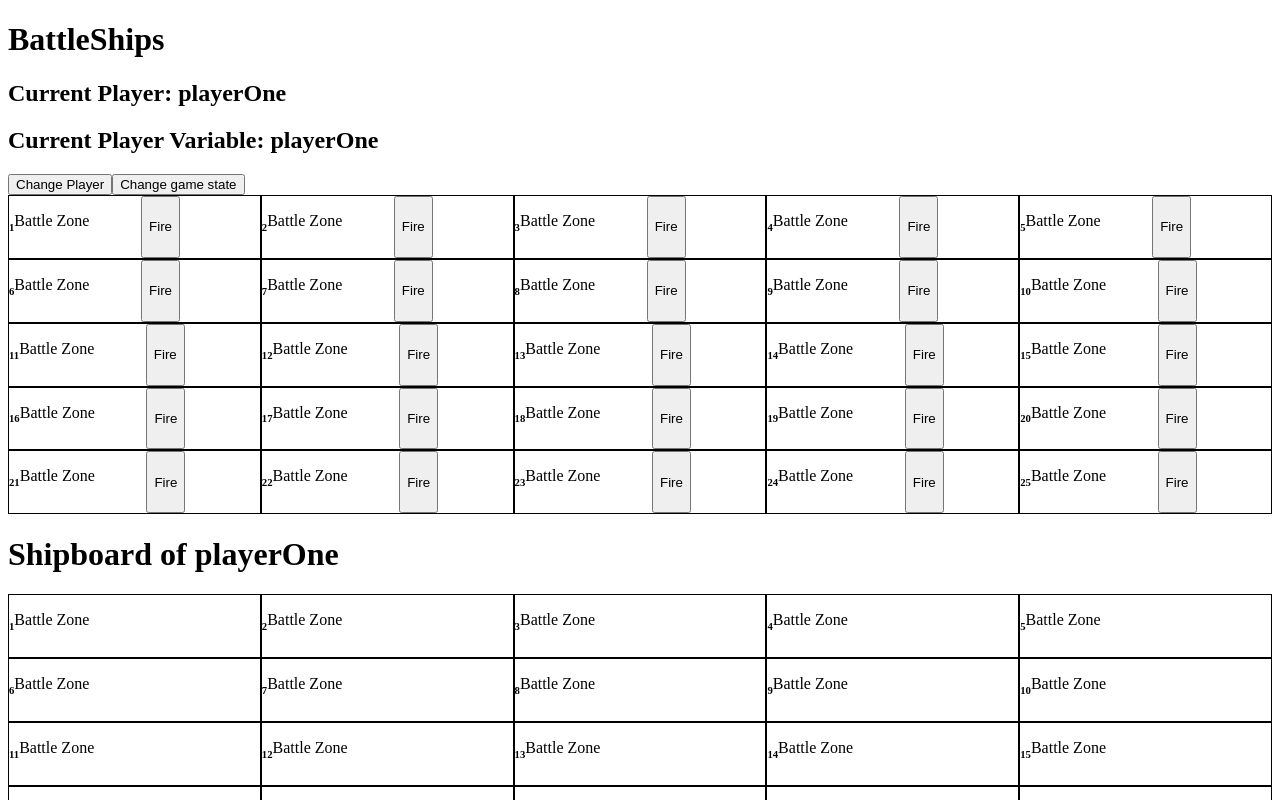
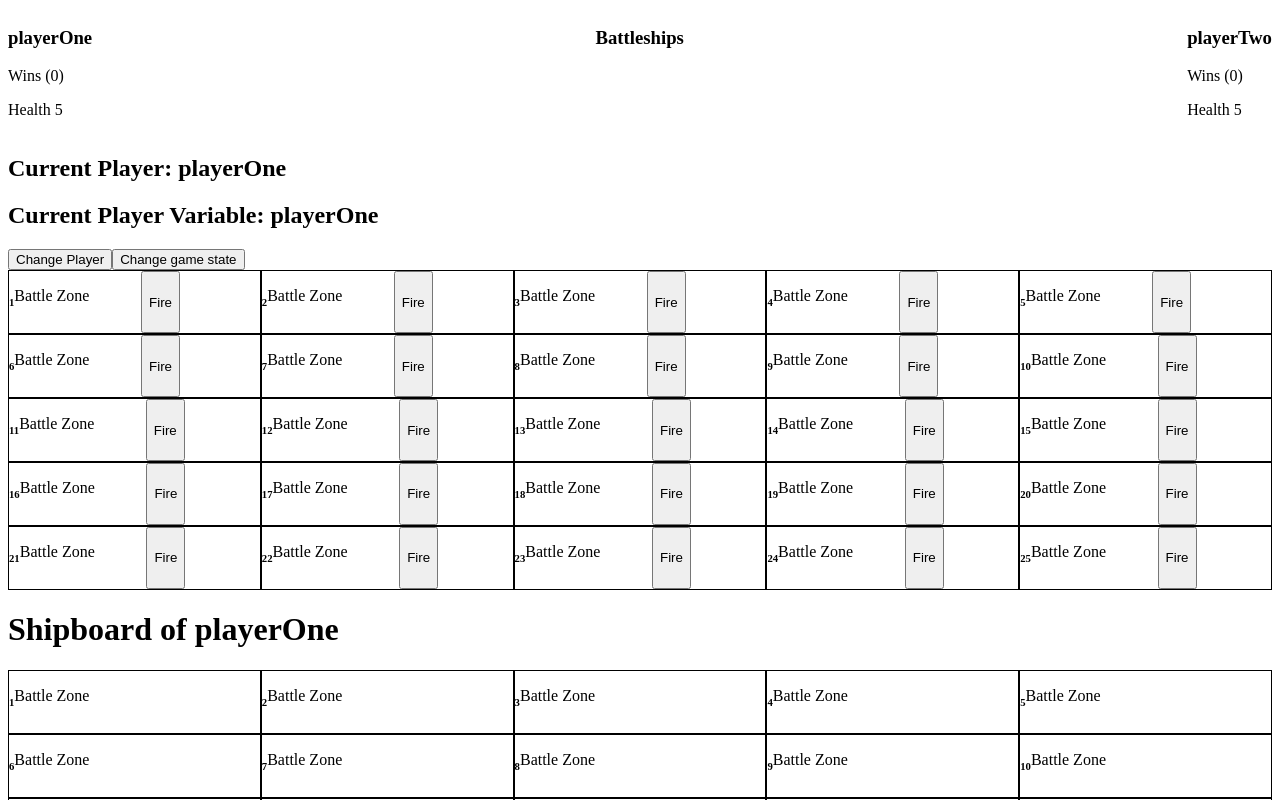
Before and after one commit to eriknyberg91/React-Typescript-Battleships, a React (Create React App) app: page / in a window 1280 px wide. Shown: the top 800 px of the page. Built offline with nearby package versions, Linux system fonts and the light colour scheme.

Commit message:
initial scoreboard

```diff
--- a/src/App.tsx
+++ b/src/App.tsx
@@ -3,6 +3,7 @@ import BattleZone from './Components/BattleZone/BattleZone';
 import BattleMap from './Components/BattleMap/BattleMap';
 import IBattleZone from './Classes/IBattleZone';
 import IPlayer from './Classes/IPlayer';
+import Scoreboard from './Components/Scoreboard/Scoreboard';
 
 function App() {
 
@@ -15,7 +16,7 @@ function App() {
   //DONE ---Reduce health of player when ship gets hit, visual input
   //DONE ---End game when one player reaches 0 health
   //Better way to handle duplicate clicks on zone rather than alert
-  //Statistics
+  //Statistics && SCOREBOARD!! (Ship Counter, Green for alive Red for hit? on Top?)
   //Reset Game
   //Styling
   //Formating and readability
@@ -250,7 +251,7 @@ const removeOneShipFromPlayer = () => {
   return (
 
     <div className="App">
-      <h1>BattleShips</h1>
+      <Scoreboard firstPlayer={playerOne} secondPlayer={playerTwo}/>
       <BattleMap
       currentPlayer={currentPlayer}
       changeCurrentPlayer={changeCurrentPlayer}
--- a/src/Components/BattleMap/BattleMap.tsx
+++ b/src/Components/BattleMap/BattleMap.tsx
@@ -77,6 +77,8 @@ const BattleMap = ({list,playerOne, playerTwo, gameIsPlaying, currentPlayer,  ha
       <div className="end-game-container" style={{display: gameIsPlaying ? 'none' : 'block' }}>
         <h1>Game has ended.</h1>
         <p>{`Player One Shots Fired: ${playerOne.shotsFired}`}</p>
+        <button>Reset</button>
+        <button>Statistics</button>
       </div>
     </div>
 
--- /dev/null
+++ b/src/Components/Scoreboard/Scoreboard.css
@@ -0,0 +1,4 @@
+.scoreboard-container {
+    display: flex;
+    justify-content: space-between;
+}
--- /dev/null
+++ b/src/Components/Scoreboard/Scoreboard.tsx
@@ -0,0 +1,31 @@
+import React from 'react'
+import IPlayer from '../../Classes/IPlayer'
+import './Scoreboard.css';
+interface Props {
+    firstPlayer: IPlayer;
+    secondPlayer: IPlayer;
+}
+
+const Scoreboard = ({firstPlayer, secondPlayer} : Props) => {
+  return (
+    <div className='scoreboard-container'>
+        <div className="first-player-container">
+            <h3>{firstPlayer.playerName}</h3>
+            <p>Wins {`(${firstPlayer.numberOfVictories})`}</p>
+            <p>Health {firstPlayer.health}</p>
+        </div>
+
+        <div className="title-and-gamephase">
+            <h3>Battleships</h3>
+        </div>
+
+        <div className="second-player-container">
+            <h3>{secondPlayer.playerName}</h3>
+            <p>Wins {`(${secondPlayer.numberOfVictories})`}</p>
+            <p>Health {secondPlayer.health}</p>
+        </div>
+    </div>
+  )
+}
+
+export default Scoreboard
```
